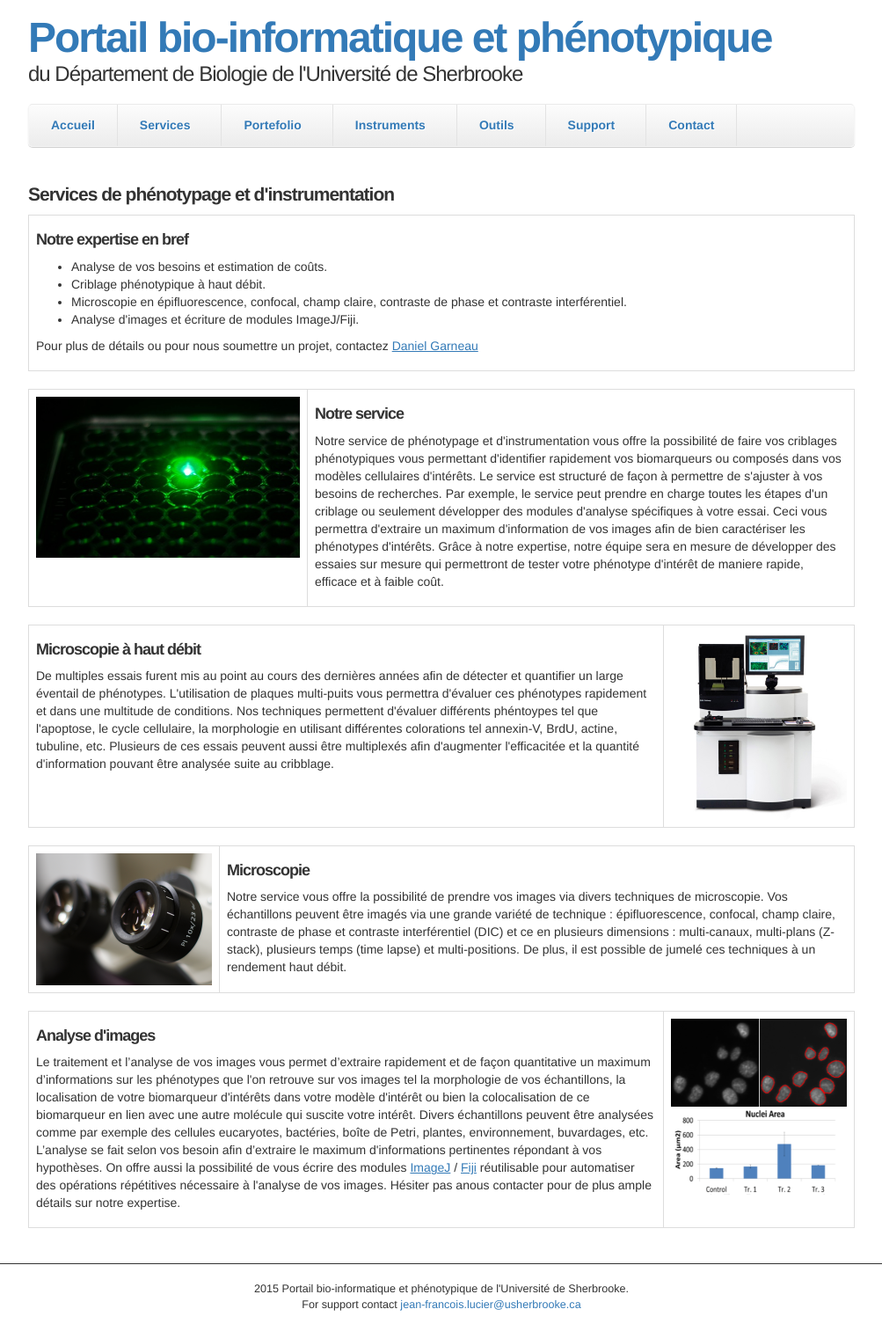
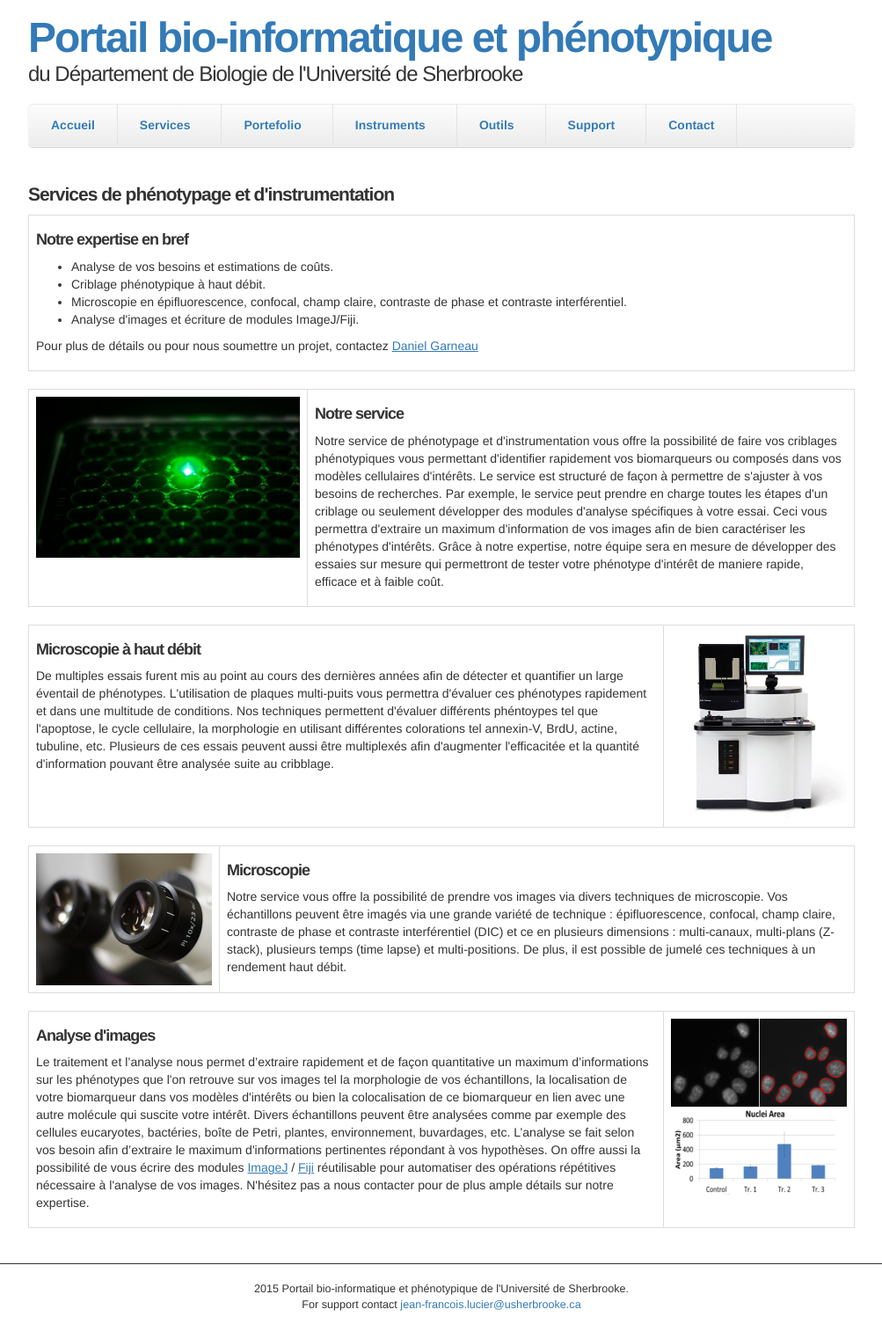
Before and after one commit to jflucier/bioinfo-portal-, a Jekyll site: the page built from portal/services/microscopie.md, in a window 1280 px wide. Shown: the whole page at 88% size, without its empty margins (48-1051 px from the left). Built offline with Jekyll 4.4.1, drawn with Linux system fonts in a browser that asks for light colours; nearby versions of some CDN libraries; Markdown is read by kramdown in place of the engine named in the settings.

Commit message:
correction de contenu + ortho

```diff
--- a/portal/services/microscopie.md
+++ b/portal/services/microscopie.md
@@ -11,7 +11,7 @@ layout: default
 <p>
 <h4><b>Notre expertise en bref</b></h4>
 <ul>
-<li>Analyse de vos besoins et estimation de coûts.</li>
+<li>Analyse de vos besoins et estimations de coûts.</li>
 <li>Criblage phénotypique à haut débit.</li>
 <li>Microscopie en épifluorescence, confocal, champ claire, contraste de phase et contraste interférentiel.</li>
 <li>Analyse d'images et écriture de modules ImageJ/Fiji.</li>
@@ -87,13 +87,13 @@ de jumelé ces techniques à un rendement haut débit.
 <td >
 <h4><b>Analyse d'images</b></h4>
 <p>
-Le traitement et l’analyse de vos images vous permet d’extraire rapidement et de façon quantitative un
+Le traitement et l’analyse nous permet d’extraire rapidement et de façon quantitative un
 maximum d’informations sur les phénotypes que l'on retrouve sur vos images tel la morphologie de vos échantillons,
-la localisation de votre biomarqueur d'intérêts dans votre modèle d'intérêt ou bien la colocalisation de ce biomarqueur en lien avec une autre molécule
+la localisation de votre biomarqueur dans vos modèles d'intérêts ou bien la colocalisation de ce biomarqueur en lien avec une autre molécule
 qui suscite votre intérêt. Divers échantillons peuvent être analysées comme par exemple des cellules eucaryotes, bactéries, boîte de Petri, plantes,
 environnement, buvardages, etc. L’analyse se fait selon vos besoin afin d’extraire le maximum d'informations pertinentes répondant à vos hypothèses.
 On offre aussi la possibilité de vous écrire des modules <a href='http://imagej.nih.gov/ij/features.html'>ImageJ</a> / <a href='http://fiji.sc/Fiji'>Fiji</a>
-réutilisable pour automatiser des opérations répétitives nécessaire à l'analyse de vos images. Hésiter pas anous contacter pour de plus ample détails sur notre
+réutilisable pour automatiser des opérations répétitives nécessaire à l'analyse de vos images. N'hésitez pas a nous contacter pour de plus ample détails sur notre
 expertise.
 </p>
 </td>
```
Also changed, not shown: portal/equipements/olympus_fv300.md (+1 -0 lines), portal/equipements/zeiss_axioimager_m1.md (+9 -0 lines), portal/equipements/zeiss_axioimager_z1.md (+9 -0 lines), portal/equipements/zeiss_axioobserver_z1.md (+1 -0 lines), portal/outils/outils.md (+2 -2 lines).
